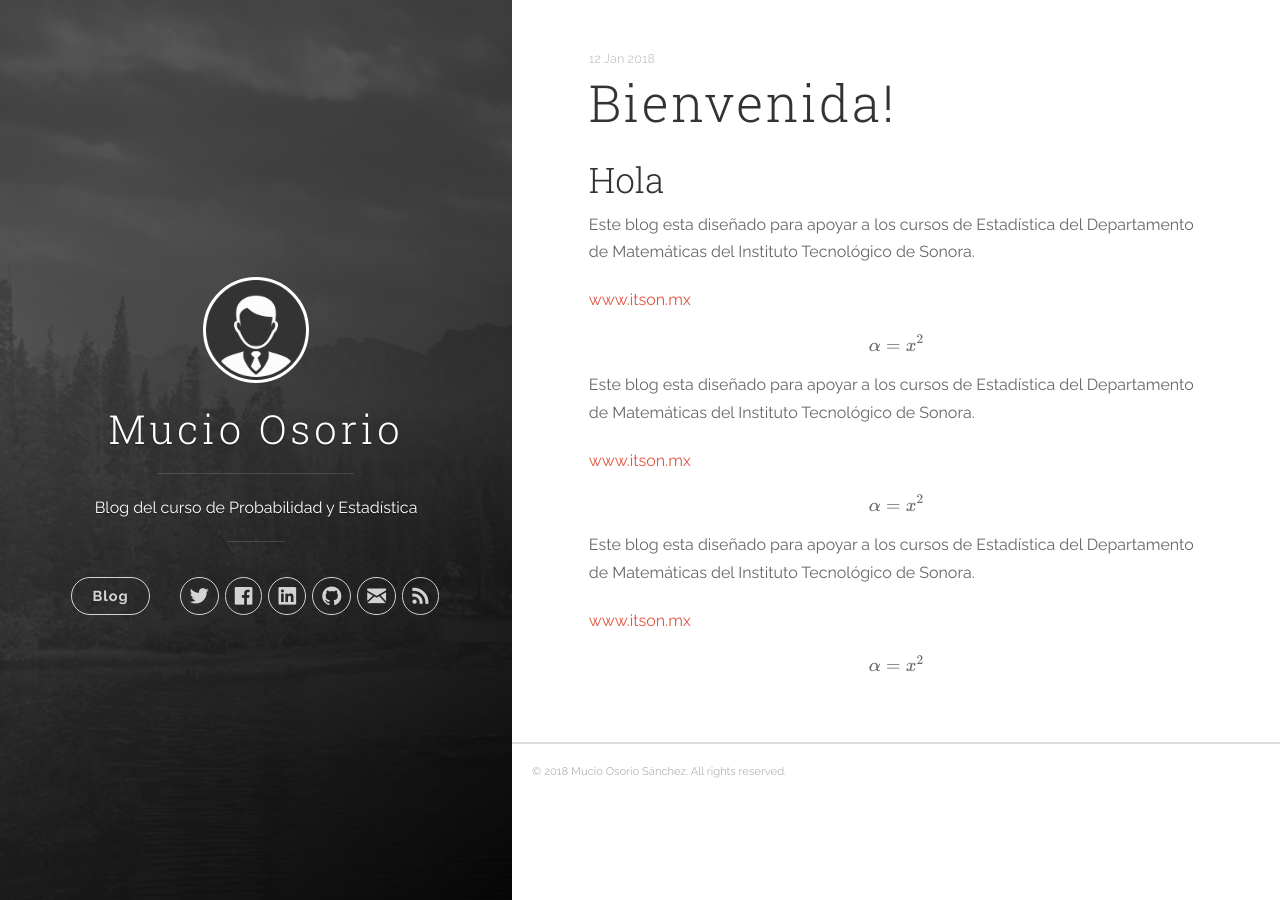
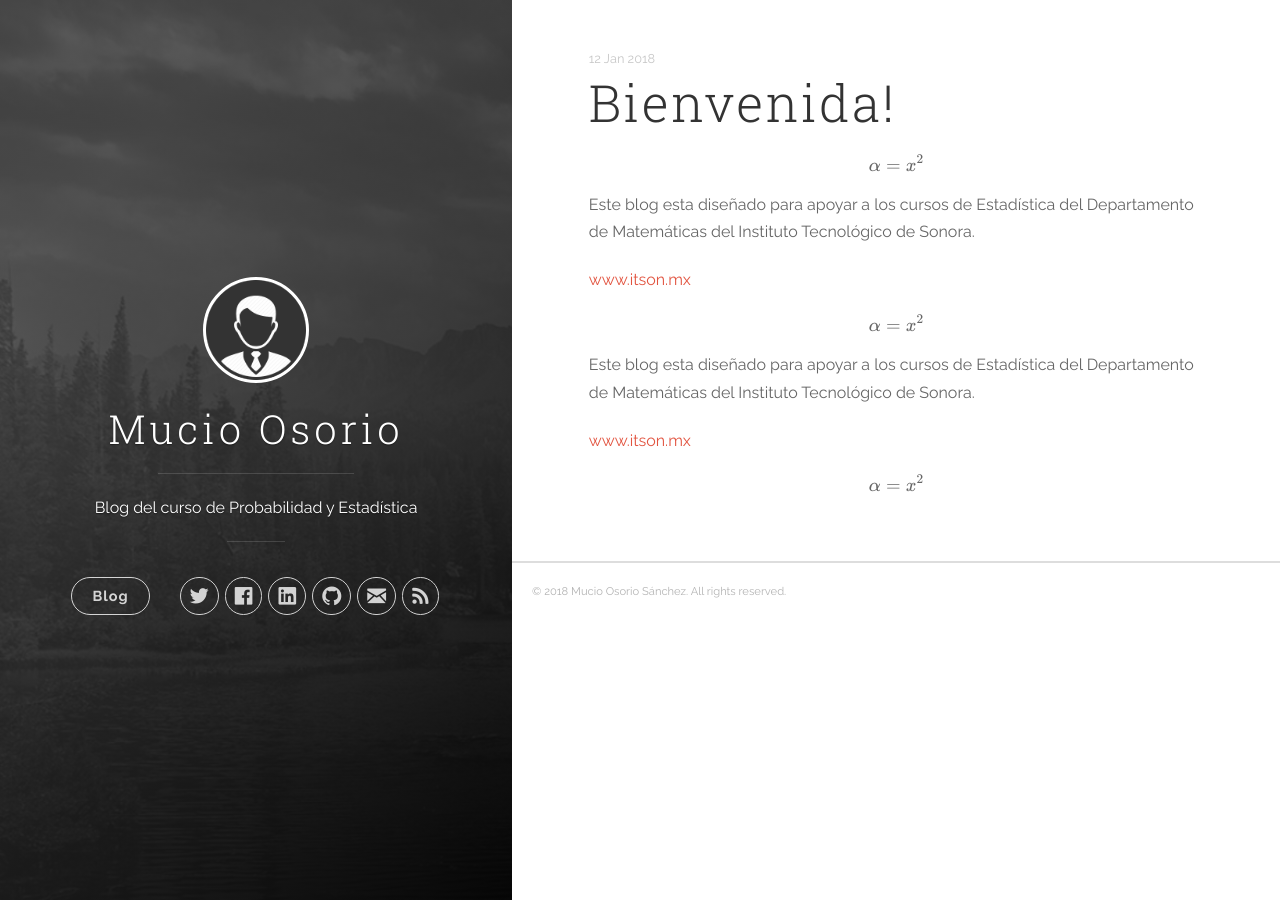
Before and after one commit to mucioosorio/probabilidad, a Jekyll site: the page built from _posts/2018-01-12-Bienvenida!.md, in a window 1280 px wide. Built offline with Jekyll 4.4.1, drawn with Linux system fonts in a browser that asks for light colours; nearby versions of some CDN libraries; formulas are drawn with MathJax 3.

Commit message:
Update 2018-01-12-Bienvenida!.md

```diff
--- a/_posts/2018-01-12-Bienvenida!.md
+++ b/_posts/2018-01-12-Bienvenida!.md
@@ -2,8 +2,7 @@
 layout: post
 mathjax: true
 ---
-
-## Hola
+$$\alpha = x^2$$
 
 Este blog esta diseñado para apoyar a los cursos de Estadística del Departamento de Matemáticas del
 Instituto Tecnológico de Sonora.
@@ -19,11 +18,3 @@ Instituto Tecnológico de Sonora.
 [www.itson.mx](http://itson.mx)
 
 $$\alpha = x^2$$
-
-
-Este blog esta diseñado para apoyar a los cursos de Estadística del Departamento de Matemáticas del
-Instituto Tecnológico de Sonora.
-
-[www.itson.mx](http://itson.mx)
-
-$$\alpha = x^2$$
```
